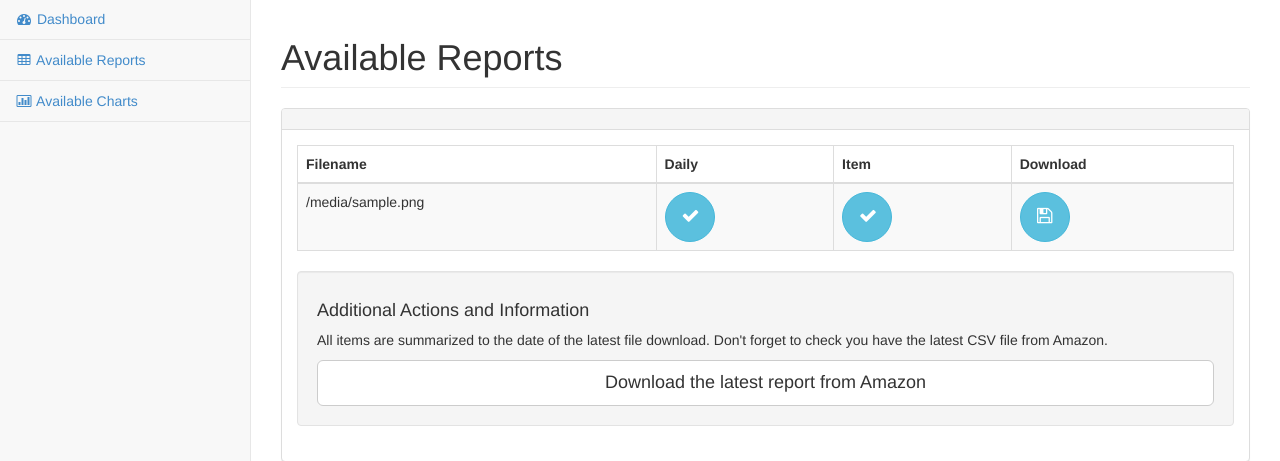
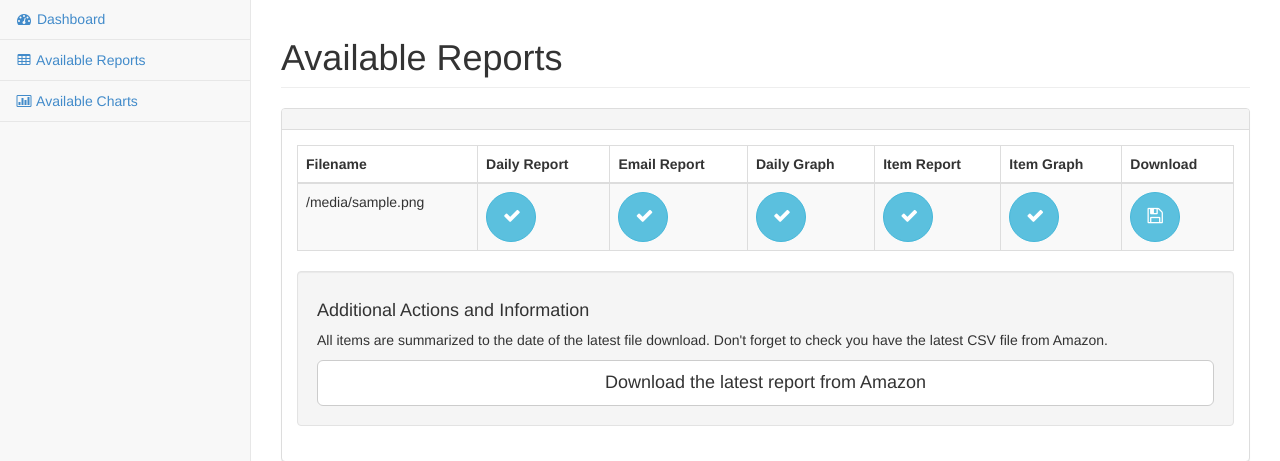
Before and after one commit to monk-ee/NHDH, a Flask app: template NHDH/templates/files.html in a window 1280 px wide. Shown: the part 52-513 px from the top of the page. Run offline with Flask 2, Linux system fonts and the light colour scheme; the template is opened without the code that fills it: most values are stand-ins (such as "Sample title", 1, 10 or a date in 2020); parts of the project's set-up code (start-up, migrations or seed data) failed here and were passed over; some libraries are stand-ins or nearby versions.

Commit message:
Adding in missing reports/graphs/functions

```diff
--- a/NHDH/templates/dailygraph.html
+++ b/NHDH/templates/dailygraph.html
@@ -24,5 +24,9 @@
 		}
         var myLine = new Chart(document.getElementById("canvas").getContext("2d")).Bar(barChartData);
 	</script>
-
+                            <div class="well">
+                                <h4>Additional Actions and Information</h4>
+                                <p>All items are summarized to the date of the latest file download. Don't forget to check you have the latest CSV file from Amazon.</p>
+                                <a class="btn btn-default btn-lg btn-block" target="_blank" href="/fetch">Download the latest report from Amazon</a>
+                            </div>
 {% endblock %}
--- a/NHDH/templates/files.html
+++ b/NHDH/templates/files.html
@@ -18,8 +18,11 @@
                                     <thead>
                                         <tr>
                                             <th>Filename</th>
-                                            <th>Daily</th>
-                                            <th>Item</th>
+                                            <th>Daily Report</th>
+                                            <th>Email Report</th>
+                                            <th>Daily Graph</th>
+                                            <th>Item Report</th>
+                                            <th>Item Graph</th>
                                             <th>Download</th>
                                         </tr>
                                     </thead>
@@ -28,7 +31,10 @@
                   <tr>
                             <td>{{ file }}</td>
                             <td> <a href="/dailyreport/{{ file }}"><button type="button" class="btn btn-info btn-circle btn-lg"><i class="fa fa-check"></i></button></a></td>
+                            <td> <a href="/mail/{{ file }}"><button type="button" class="btn btn-info btn-circle btn-lg"><i class="fa fa-check"></i></button></a></td>
+                            <td> <a href="/dailygraph/{{ file }}"><button type="button" class="btn btn-info btn-circle btn-lg"><i class="fa fa-check"></i></button></a></td>
                             <td><a href="/itemreport/{{ file }}"><button type="button" class="btn btn-info btn-circle btn-lg"><i class="fa fa-check"></i></button></a></td>
+                            <td><a href="/itemgraph/{{ file }}"><button type="button" class="btn btn-info btn-circle btn-lg"><i class="fa fa-check"></i></button></a></td>
                             <td><a href="/csv/{{ file }}"><button type="button" class="btn btn-info btn-circle btn-lg"><i class="fa fa-save"></i></button></a></td>
                   </tr>
               {% else %}
```
